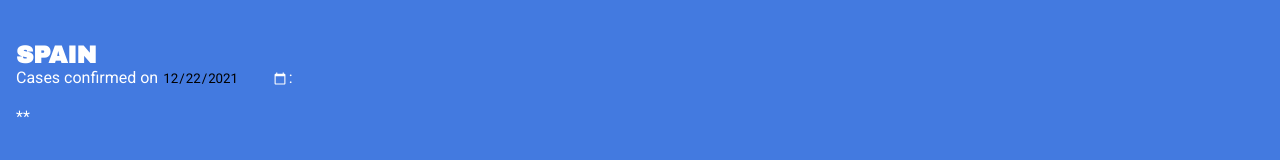
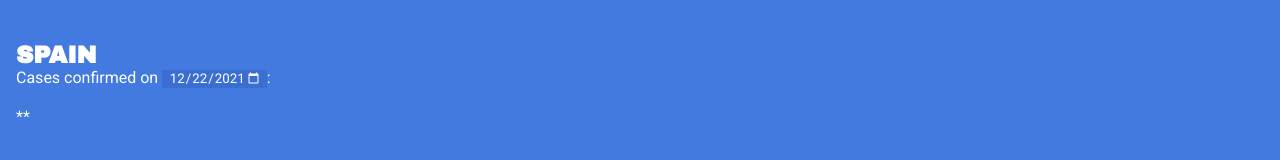
Before and after one commit to VanessaAoki/covid-tracker, a React (Create React App) app: page /main in a window 1280 px wide. Shown: the part 149-309 px from the top of the page. Built offline with nearby package versions, Linux system fonts and the light colour scheme; no server answers.

Commit message:
Add style to calendar

```diff
--- a/src/components/Details.js
+++ b/src/components/Details.js
@@ -23,7 +23,11 @@
           **
         </p>
       </article>
-      <span className="regionBanner">REGION BREAKDOWN - TODAY</span>
+      <span className="regionBanner">
+        REGION BREAKDOWN -
+        {' '}
+        {regionInfo.date}
+      </span>
       <SpecificRegion data={regionInfo} />
     </>
   );
--- a/src/components/Main.css
+++ b/src/components/Main.css
@@ -1,5 +1,3 @@
-.date { color: black; }
-
 header {
   background-color: var(--dark);
   width: 100vw;
@@ -15,14 +13,15 @@
   font-size: 18px;
 }
 
-.date {
-  background-color: inherit;
-  width: 9.5em;
-}
+.date { background-color: var(--second); }
 
 .date::-webkit-calendar-picker-indicator {
   filter: invert(1);
+  margin-left: -25px;
+  padding-right: 0.5em;
 }
+
+.date::-webkit-datetime-edit { padding-left: 0.5em; }
 
 .mainSection {
   height: 30vw;
--- a/src/components/Main.js
+++ b/src/components/Main.js
@@ -28,8 +28,6 @@
     setInputDate(e.target.value);
   };
 
-  console.log(inputDate);
-
   return (
     <div className="mainContainer">
       <section className="mainSection">
```
